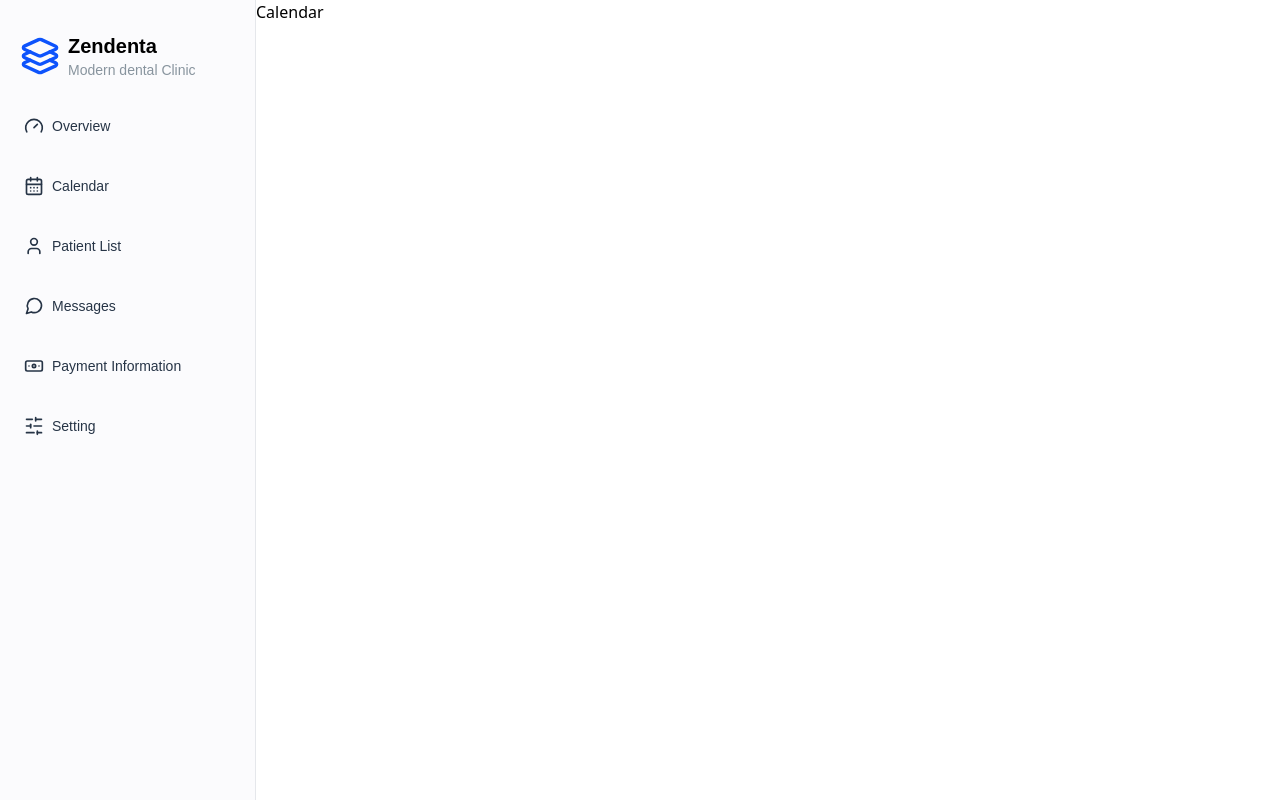
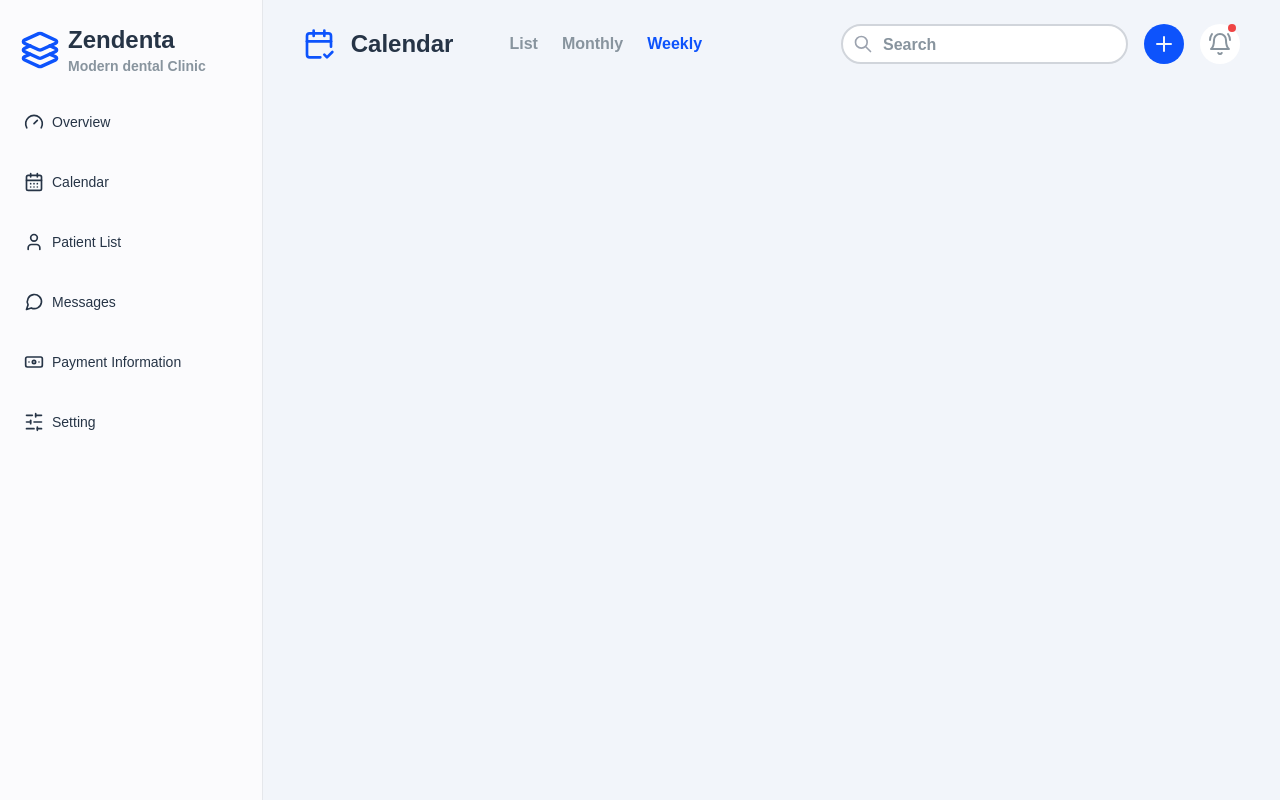
Before and after one commit to shyamenk/dtk-frontend, a React (Create React App) app: page /calendar in a window 1280 px wide. Built offline with nearby package versions, Linux system fonts and the light colour scheme.

Commit message:
calendar header added.

```diff
--- /dev/null
+++ b/src/components/CaldenderHeader.tsx
@@ -0,0 +1,63 @@
+import { BellRing, CalendarCheck2, Plus } from "lucide-react";
+
+const CaldenderHeader = () => {
+  return (
+    <div className="flex justify-between items-center px-10 py-6">
+      <div className="flex items-center gap-4">
+        <CalendarCheck2 className="text-primary w-8 h-8" />
+        <h1 className="text-2xl text-neutral-100 font-poppins font-bold">
+          Calendar
+        </h1>
+        <div className="flex gap-6 pl-10">
+          <button className=" text-md font-poppins font-semibold text-neutral-200  hover:text-neutral-100">
+            List
+          </button>
+          <button className=" text-md font-poppins font-semibold text-neutral-200  hover:text-neutral-100">
+            Monthly
+          </button>
+          <button className=" text-md font-poppins font-semibold text-primary  hover:text-neutral-100">
+            Weekly
+          </button>
+        </div>
+      </div>
+
+      <div className="flex items-center gap-4">
+        <div className="relative">
+          <input
+            className="placeholder-neutral-200 placeholder:font-poppins placeholder:font-semibold appearance-none border-2 pl-10 rounded-full border-gray-300 hover:border-gray-400 transition-colors  w-full py-2 px-3 text-gray-800 leading-tight focus:outline-none focus:ring-offset-secondary focus:border-blue-600 focus:shadow-outline"
+            type="text"
+            placeholder="Search"
+          />
+
+          <div className="absolute left-0 inset-y-0 flex items-center">
+            <svg
+              xmlns="http://www.w3.org/2000/svg"
+              className="h-5 w-5 ml-3 text-gray-400 hover:text-gray-500"
+              fill="none"
+              viewBox="0 0 24 24"
+              stroke="currentColor"
+            >
+              <path
+                stroke-linecap="round"
+                stroke-linejoin="round"
+                stroke-width="2"
+                d="M21 21l-6-6m2-5a7 7 0 11-14 0 7 7 0 0114 0z"
+              />
+            </svg>
+          </div>
+        </div>
+        <button className="p-2 rounded-full bg-primary text-theme hover:bg-secondary hover:text-neutral-400">
+          <Plus className="w-6 h-6" />
+        </button>
+        <div className="relative">
+          <button className="p-2 rounded-full bg-white text-neutral-200 hover:bg-theme hover:text-neutral-200 focus:outline-none">
+            <BellRing className="w-6 h-6" />
+          </button>
+          <span className="absolute -ml-3 h-2 w-2 shrink-0 rounded-full bg-red-500"></span>
+        </div>
+      </div>
+    </div>
+  );
+};
+
+export default CaldenderHeader;
--- a/src/components/Calendar.tsx
+++ b/src/components/Calendar.tsx
@@ -1,5 +1,11 @@
+import CaldenderHeader from "./CaldenderHeader";
+
 const Calendar = () => {
-  return <div>Calendar</div>;
+  return (
+    <section className="w-screen bg-theme">
+      <CaldenderHeader />
+    </section>
+  );
 };
 
 export default Calendar;
--- a/src/components/layout/Layout.tsx
+++ b/src/components/layout/Layout.tsx
@@ -7,14 +7,14 @@ import Sidebar from "./Sidebar";
 const Layout = () => {
   return (
     <Router>
-      <div className="flex">
+      <section className="flex">
         <Sidebar />
         <Routes>
+          <Route path="/calendar" element={<Calendar />} />
           <Route path="/appointments" element={<Appointments />} />
-          <Route path="/calendar" element={<Calendar />} />
           <Route path="/summary" element={<Summary />} />
         </Routes>
-      </div>
+      </section>
     </Router>
   );
 };
--- a/src/components/layout/Sidebar.tsx
+++ b/src/components/layout/Sidebar.tsx
@@ -44,12 +44,14 @@ const menuItems = [
 
 const Sidebar = () => {
   return (
-    <aside className="flex h-screen w-64 flex-col overflow-y-auto border-r bg-light px-5 py-8">
+    <aside className="flex w-1/4 h-screen flex-col overflow-y-auto border-r bg-light px-5 py-6">
       <div className="flex  items-center gap-2">
         <Layers3 width={40} height={46} className="text-primary" />
         <div>
-          <h2 className="text-xl font-poppins font-bold">Zendenta</h2>
-          <p className="text-sm text-neutral-200 font-poppins">
+          <h2 className="text-2xl text-neutral-100 font-poppins font-bold">
+            Zendenta
+          </h2>
+          <p className="text-sm text-neutral-200 font-poppins font-semibold">
             Modern dental Clinic
           </p>
         </div>
--- /dev/null
+++ b/src/pages/CalenderPage.tsx
@@ -0,0 +1,5 @@
+const CalenderPage = () => {
+  return <div>CalenderPage</div>;
+};
+
+export default CalenderPage;
--- a/tailwind.config.js
+++ b/tailwind.config.js
@@ -7,6 +7,7 @@ module.exports = {
         poppins: ["Poppins", "sans-serif"],
       },
       colors: {
+        theme: "#f2f5fa",
         light: "#fbfbfd",
         primary: "#0d53fc",
         secondary: "#3e3ef4",
```
